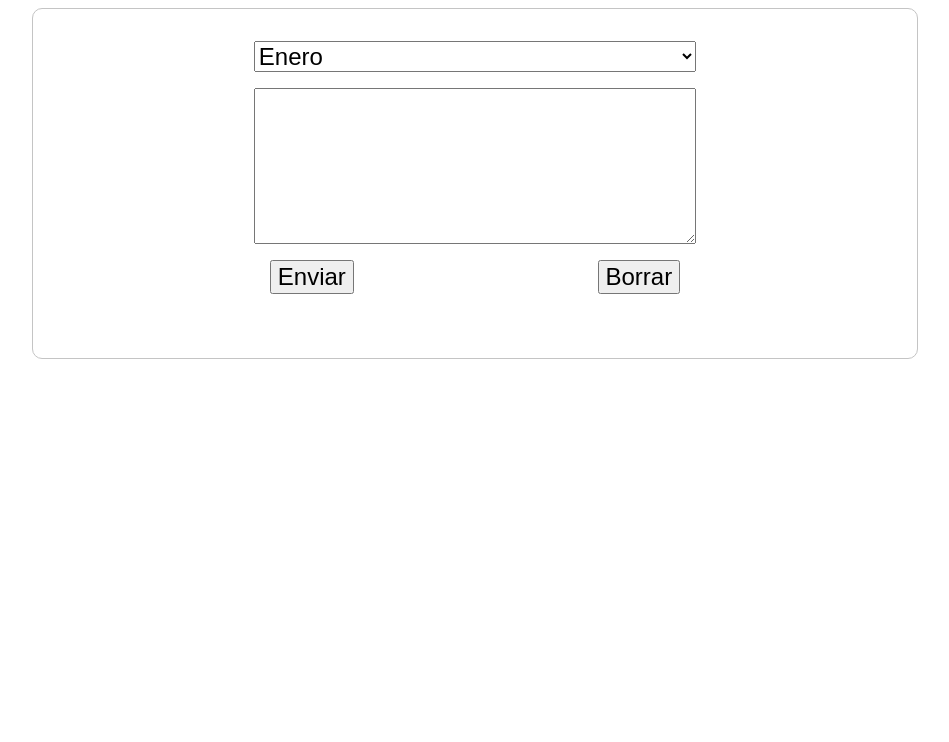
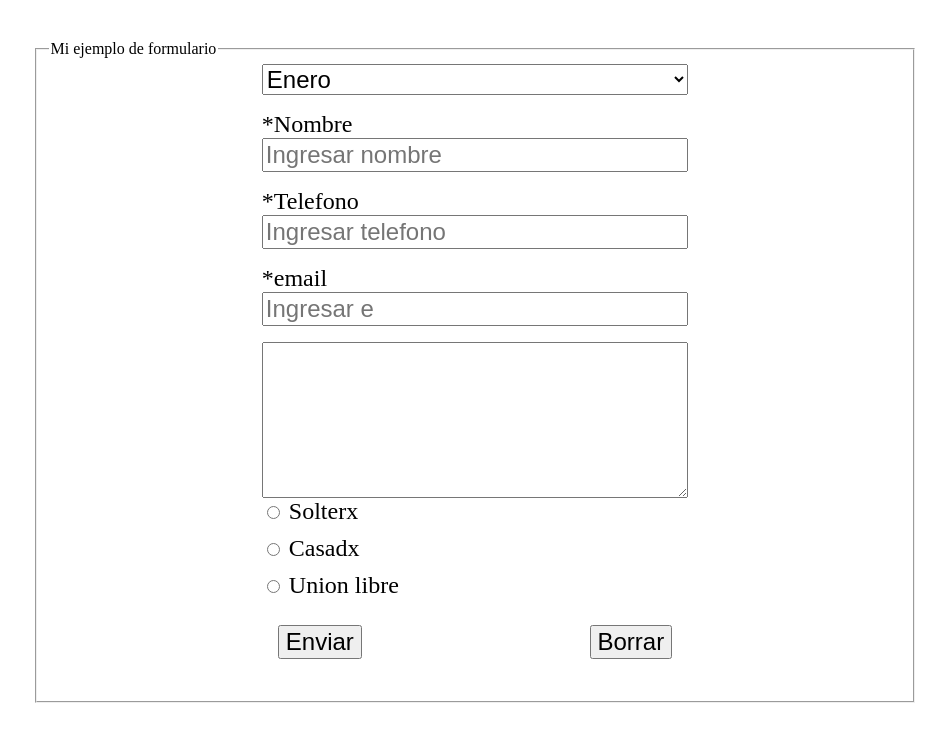
Before and after one commit to tatiroaMeli/Ejercicios_Bootcamp, a website: page index.html in a window 1280 px wide. Shown: the whole page, without its empty margins (165-1114 px from the left). Drawn offline with Linux system fonts and the light colour scheme.

Commit message:
mas ejercicios formulario

```diff
--- a/index.html
+++ b/index.html
@@ -1,5 +1,6 @@
 <!DOCTYPE html>
 <html lang="en">
+
 <head>
   <meta charset="UTF-8" />
   <meta http-equiv="X-UA-Compatible" content="IE=edge" />
@@ -7,9 +8,12 @@
   <title>Ejercicio</title>
   <link rel="stylesheet" href="style.css" />
 </head>
+
 <body>
   <section class="section-form">
-      <form action="">
+    <fieldset>
+      <legend>Mi ejemplo de formulario</legend>
+      <form action="/">
         <select name="select" class="select">
           <option value="Enero">Enero</option>
           <option value="Febrero">Febrero</option>
@@ -24,12 +28,30 @@
           <option value="Noviembre">Noviembre</option>
           <option value="Diciembre">Diciembre</option>
         </select>
+        <label for="nombre"> *Nombre</label>
+        <input type="text" placeholder="Ingresar nombre" id="nombre" maxlength="13" required />
+        <label for="telefono"> *Telefono</label>
+        <input type="number" placeholder="Ingresar telefono" id="telefono" maxlength="13" required />
+        <label for="email"> *email</label>
+        <input type="email" placeholder="Ingresar e" id="telefono" maxlength="13" required />
         <textarea name="comentario" id="comentario" rows="10"></textarea>
+        <label for="solterx">
+          <input id="solterx" type="radio" name="estado-civil" />
+          Solterx
+        </label>
+        <label for="casadx">
+          <input id="casadx" type="radio" name="estado-civil" />
+          Casadx</label>
+        <label for="unionLibre">
+          <input id="unionLibre" type="radio" name="estado-civil" />
+          Union libre</label>
         <div class="container-button">
           <input type="submit" value="Enviar" />
           <input type="button" value="Borrar" onclick="location.reload()" />
         </div>
       </form>
+    </fieldset>
   </section>
 </body>
+
 </html>
--- a/style.css
+++ b/style.css
@@ -1,7 +1,5 @@
 .section-form {
   margin: auto;
-  border-radius: 10px;
-  border: solid #c4c4c4 1px;
   width: 70%;
   padding: 2rem 0;
 }
```
Lines whose indentation alone changed are shown as unchanged.
